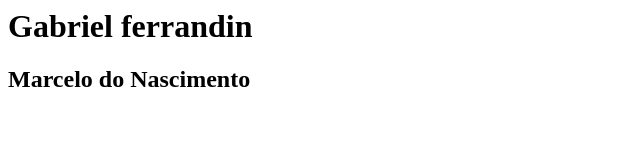
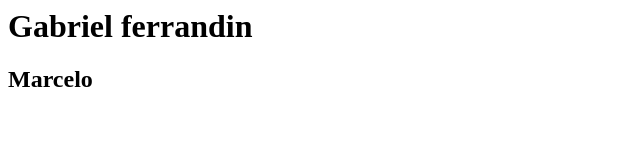
Before and after one commit to gabferr/gabrielelias_marcelo, a plain HTML site: page index.html in a window 1280 px wide. Shown: the whole page, without its empty margins (0-640 px from the left). Drawn offline with Linux system fonts and the light colour scheme.

Commit message:
Alterado o nome no arquivo index.html

```diff
--- a/index.html
+++ b/index.html
@@ -4,7 +4,7 @@
     </header>
     <body>
         <h1>Gabriel ferrandin</h1>
-        <h2>Marcelo do Nascimento</h2>
+        <h2>Marcelo</h2>
 
     </body>
     </html>
```
